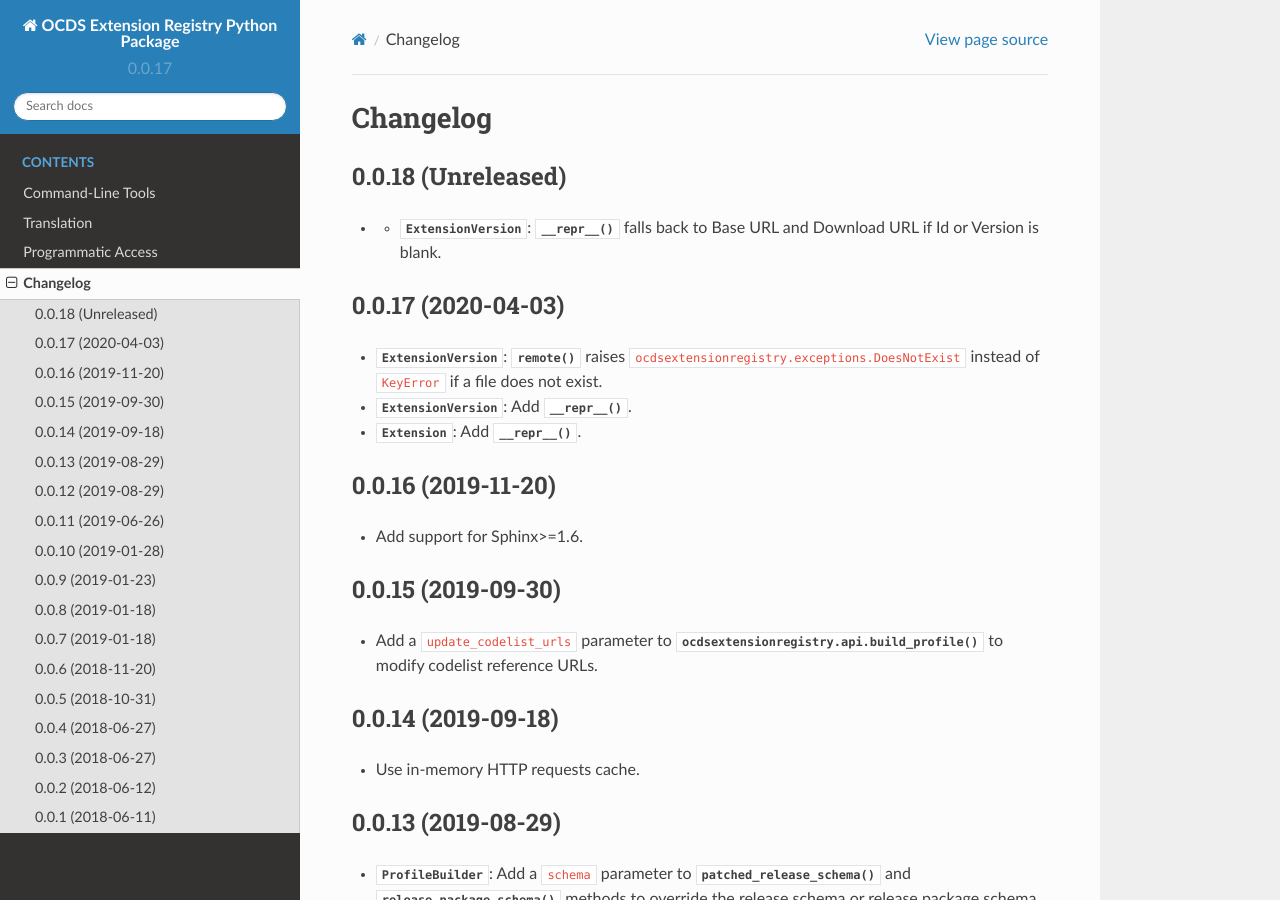
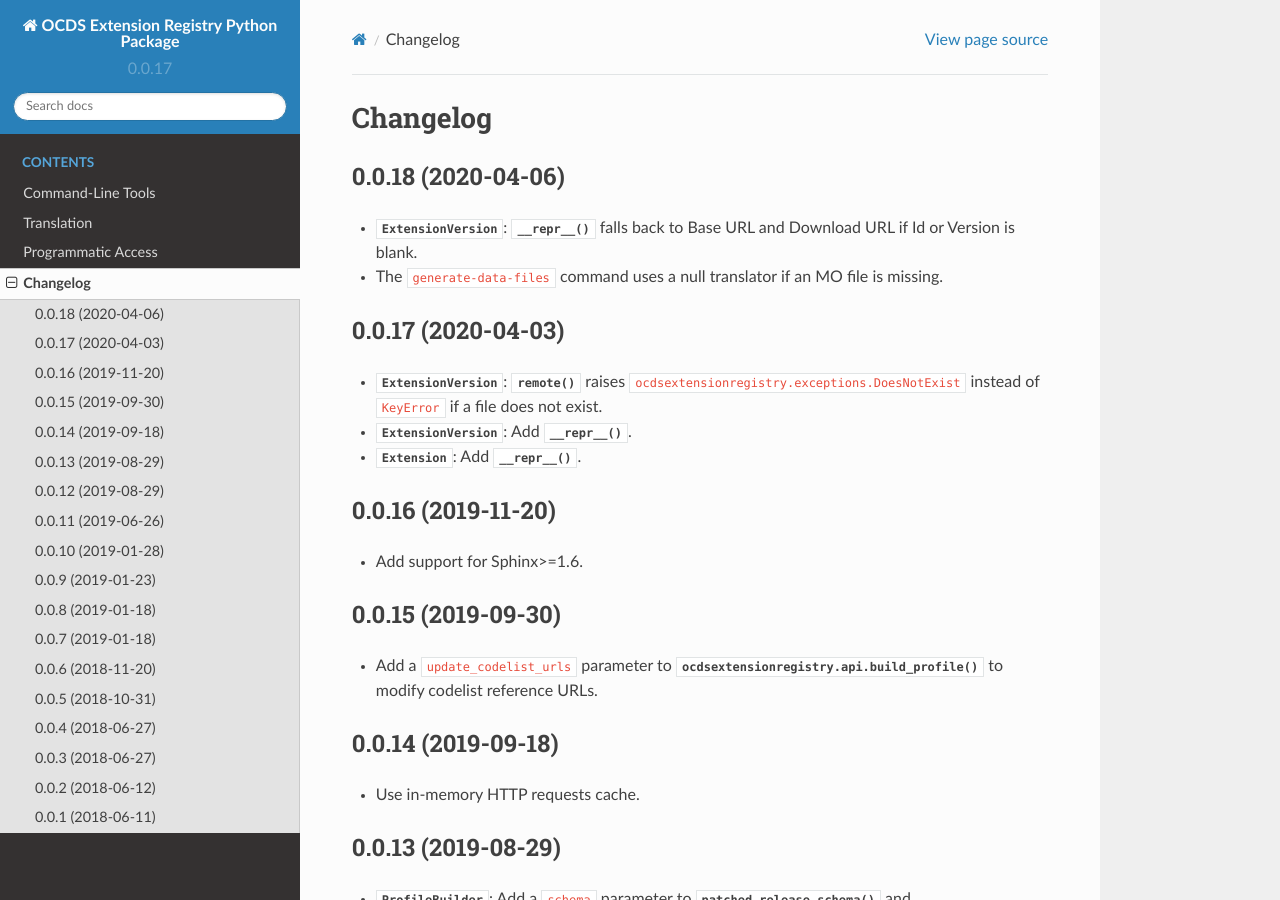
Before and after one commit to open-contracting/extension_registry.py, a Sphinx documentation site: the page built from docs/changelog.rst, in a window 1280 px wide and 900 px high. Built offline with Sphinx 7.4.7 and the Read the Docs theme 2.0.0, drawn with Linux system fonts in a browser that asks for light colours; cross-references to code outside the pages are shown as plain code.

Commit message:
generate-data-files uses a null translator if an MO file is missing

```diff
--- a/docs/changelog.rst
+++ b/docs/changelog.rst
@@ -1,11 +1,11 @@
 Changelog
 =========
 
-0.0.18 (Unreleased)
+0.0.18 (2020-04-06)
 ~~~~~~~~~~~~~~~~~~~
 
--  -  :class:`~ocdsextensionregistry.extension_version.ExtensionVersion`: :meth:`~ocdsextensionregistry.extension_version.ExtensionVersion.__repr__` falls back to Base URL and Download URL if Id or Version is blank.
-
+-  :class:`~ocdsextensionregistry.extension_version.ExtensionVersion`: :meth:`~ocdsextensionregistry.extension_version.ExtensionVersion.__repr__` falls back to Base URL and Download URL if Id or Version is blank.
+-  The ``generate-data-files`` command uses a null translator if an MO file is missing.
 
 0.0.17 (2020-04-03)
 ~~~~~~~~~~~~~~~~~~~
```
Also changed, not shown: 1 other file.
